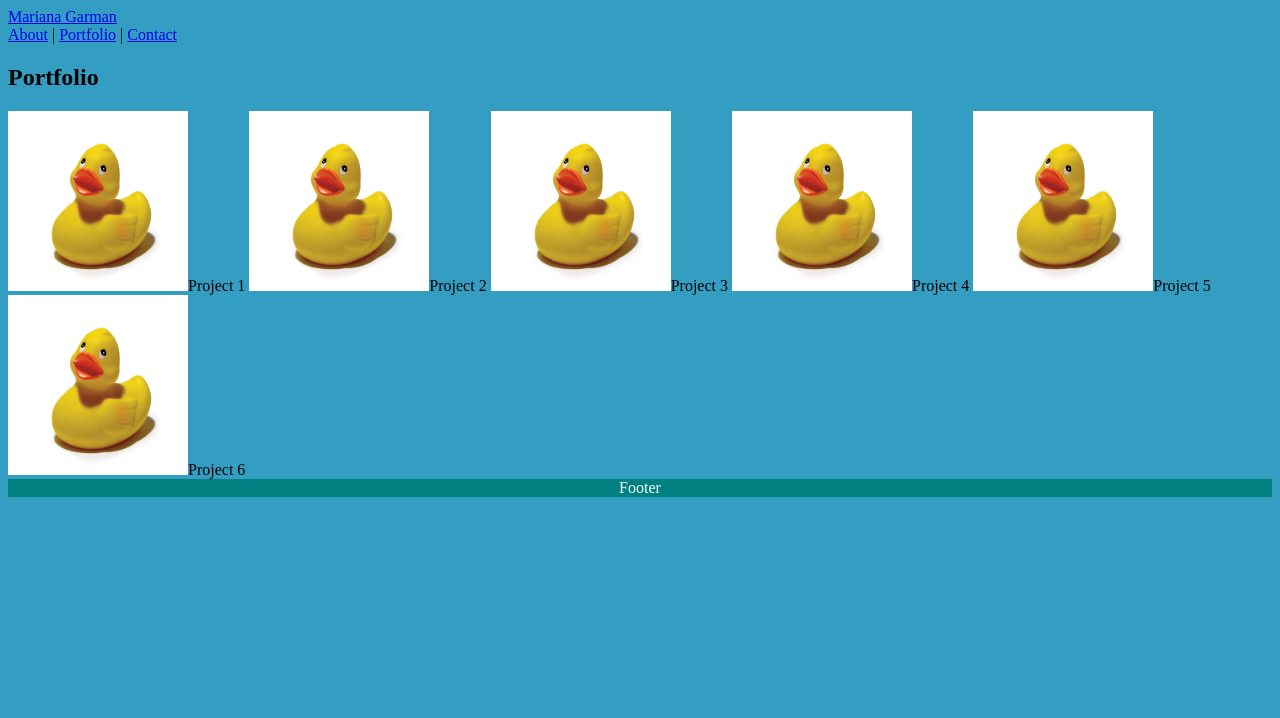
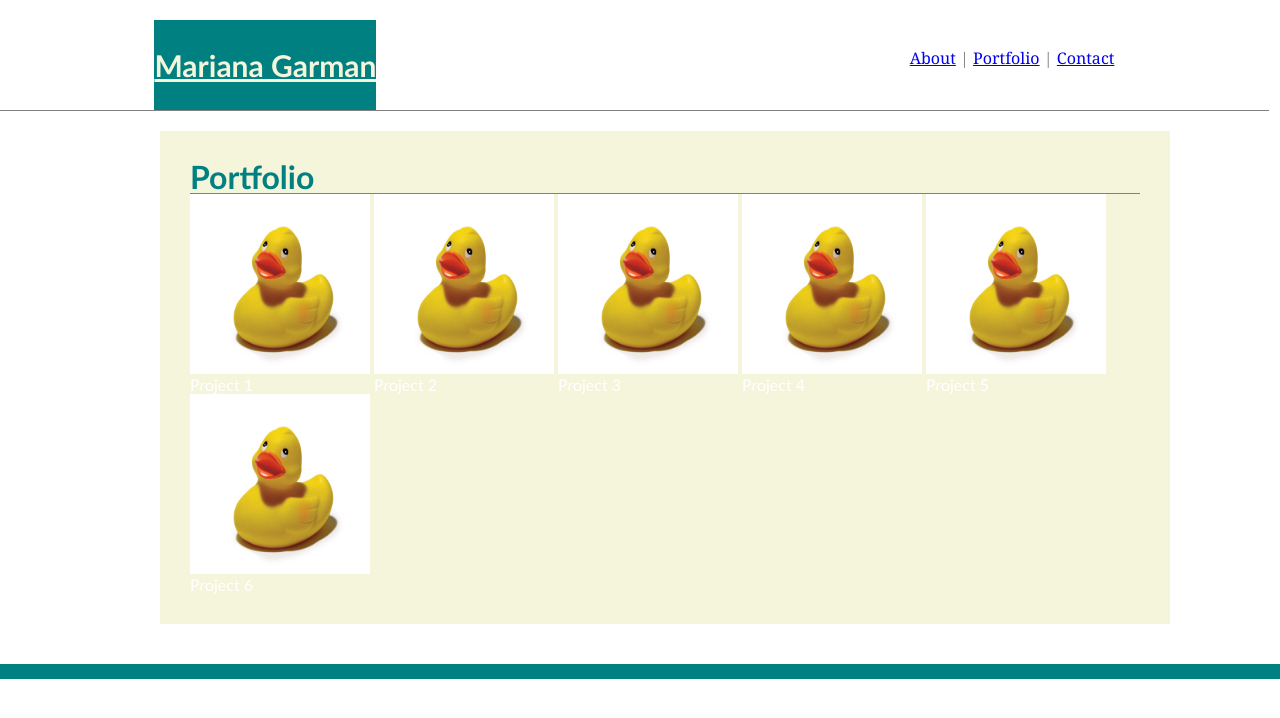
Before and after one commit to magarman/Basic-Portfolio, a plain HTML site: page portfolio.html in a window 1280 px wide. Drawn offline with Linux system fonts and the light colour scheme.

Commit message:
HTML shell ready, CSS in progress

```diff
--- /dev/null
+++ b/assets/css/reset.css
@@ -0,0 +1,48 @@
+/* http://meyerweb.com/eric/tools/css/reset/
+   v2.0 | 20110126
+   License: none (public domain)
+*/
+
+html, body, div, span, applet, object, iframe,
+h1, h2, h3, h4, h5, h6, p, blockquote, pre,
+a, abbr, acronym, address, big, cite, code,
+del, dfn, em, img, ins, kbd, q, s, samp,
+small, strike, strong, sub, sup, tt, var,
+b, u, i, center,
+dl, dt, dd, ol, ul, li,
+fieldset, form, label, legend,
+table, caption, tbody, tfoot, thead, tr, th, td,
+article, aside, canvas, details, embed,
+figure, figcaption, footer, header, hgroup,
+menu, nav, output, ruby, section, summary,
+time, mark, audio, video {
+	margin: 0;
+	padding: 0;
+	border: 0;
+	font-size: 100%;
+	font: inherit;
+	vertical-align: baseline;
+}
+/* HTML5 display-role reset for older browsers */
+article, aside, details, figcaption, figure,
+footer, header, hgroup, menu, nav, section {
+	display: block;
+}
+body {
+	line-height: 1;
+}
+ol, ul {
+	list-style: none;
+}
+blockquote, q {
+	quotes: none;
+}
+blockquote:before, blockquote:after,
+q:before, q:after {
+	content: '';
+	content: none;
+}
+table {
+	border-collapse: collapse;
+	border-spacing: 0;
+}
--- a/assets/css/style.css
+++ b/assets/css/style.css
@@ -1,71 +1,134 @@
-<!-- Will work on organizing the stylesheet in
-sequential order as much as possible after done figuring out the layout -->
 
 * {
-    box-sizing: border-box;
-    text-align: center;
-  }
-
-.top-section {
-    background: lavender;
-    padding: 15px;
-    margin-bottom: 30px;
-    height: 100px;
+    box sizing: border-box;
 }
 
-body {
-   background-color: rgb(52, 158, 194)
+
+/*Header*/
+
+/*You had margin-left: auto; and margin-right: auto; and
+it was useless*/
+
+#hyperlinks {
+    width: 96%;
+    height: 20 px;
+    /*Before watching video you had margin to 400 px, but the values below
+    refer to 0 top, 0 right and 30 bottom*/
+    margin: 0 0 5px;
+    padding: 20px;
+    border-bottom: 1px solid grey;
+    overflow: auto;
+    /*z-index: 99; This is on the video, but it didn't change anything for you*/
+    padding-bottom: 0%;
+}
+
+/*Margin set to 0 auto centers everything.*/
+
+/*A note on using width and max-width: assigning an element
+a width property gives it its definitive, end-all-be-all width.
+You are stating that "element X's width is Y", plain and simple.
+Assigning an element the max-width property, however, is
+stating that "element X's width CANNOT be MORE than Y, but
+CAN be LESS than Y". Thus, if you assign an element just a
+max-width property, it will simply take up as much space as
+necessary to wrap around the element(s) contained within it.*/
+
+#name {
+    color: beige;
+    font-size: 30px;
+    line-height: 90px;
+    font-weight: bold;
+    font-family: "Gill Sans", sans-serif;
+    background: teal;
+    height: 90 px;
+    width: 250 px;
+    float: left;
+    text-align: center
+}
+
+/* You had this and this did not work, you were getting
+simply bold letters with a highlighted-like looking box.
+#name {
+font-color: white;
+font-size: 25px;
+font-weight: bold;
+font-family: Arial, Helvetica, sans-serif;
+background: teal;
+height: 90 px;
+width: 250 px;
+float: left;
+}*/
+
+nav {
+    float: right;
+    margin-top: 30px;
+    font-family: Cambria, Cochin, Georgia, Times, 'Times New Roman', serif;
+    color: grey;
+}
+
+/* You could also style nav a or even nav a:first-child */
+
+h1, h2 {
+    font-family: "Gill Sans", sans-serif;
+}
+
+h1 {
+    font-size: 200%;
+    color: teal;
+    font-weight: 700;
+    margin-bottom: 20 px;
+    border-bottom: 1px solid grey;
+    /*Margin bottom didn't work to give some space between h2 and content below*/
 }
 
 h2 {
-   font-color: teal;
-   border-bottom: 2 px solid grey;
+    color: white;
+    font-weight: 500;
+    font-size: 22 px;
 }
 
-.name {
-    font-weight: bold;
-    font-size: 18
-    font-color: white;
-    font-family: 'Georgia', Times, Times New Roman, serif;
-    background: teal;
-    height: 80 px;
-    width: 300px;
-    border: 3px solid blue;
-    float: left;
-    align: center;
-    margin-bottom: 0px;
+p {
+   font-family: "Gill Sans", sans-serif;
+   font-size: 20 px;
+   color: darkgray;
 }
 
-.hyperlink {
-    float: right;
+#main-box {
+    padding-top: 15px;
 }
 
-.content {
-    background-color: beige;
-    width: 960px;
-    border: 15px solid green;
-    padding: 50px;
-    margin: 20px;
-    position: relative
-    box-sizing: border-box;
-    text-align: left;
-    margin-right: auto;
-    margin-left: auto;
+.main-box {
+    background: beige;
+    padding: 30px;
+    margin: 0 0 40px 0;
+    width: 100%;
+    max-width: 950px;
+    float: left;
+    border: 1 px solid grey;
 }
 
 .text {
-    font: 'Arial', 'Helvetica Neue', Helvetica, sans-serif;
-    line-height: normal;
-    display: inline-block;
+
+}
+
+section {
+
 }
 
 footer {
-    position: relative;
-    left: 0;
-    bottom: 0;
-    width: 100%;
-    height: 8%;
-    background-color: teal;
-    color: white;
-    text-align: center;
-    }
+    clear: both;
+    border-top: 15px solid teal;
+}
+.box {
+    width: 960px;
+    margin: 0 auto;
+    clear: both;
+}
+
+.project {
+    display: inline-block
+}
+
+<!-- You added the clear property which will help.
+You keep other boxes in place if you float them
+You had left and right margins set to auto -->
--- a/portfolio.html
+++ b/portfolio.html
@@ -1,16 +1,16 @@
 <!DOCTYPE html>
 <html lang="en-us">
 <!-- Your CSS must be linked somehwere in here-->
+<link rel="stylesheet" type="text/css" href="assets/css/reset.css">
 <link rel="stylesheet" type="text/css" href="assets/css/style.css">
-
 <head>
     <meta charset="UTF-8">
     <title>Basic Portfolio</title>
 </head>
 
     <body>
-        <header id="top-section">
-            <div class="hyperlinks">
+        <header id="hyperlinks">
+            <div class="box">
                 <a href="index.html" id= "name">Mariana Garman</a>
                 <nav>
                     <a href="index.html">About</a> |
@@ -20,19 +20,45 @@
             </div>
         </header>
 
-        <div class="main-content">
-            <h2>Portfolio</h2>
-            <div class="projects">
-                <img src="assets/images/ruberduck.jpg" alt="Image 1" height= "180px" width= 180px >Project 1</img>
-                <img src="assets/images/ruberduck.jpg" alt="Image 2" height= "180px" width= 180px >Project 2</img>
-                <img src="assets/images/ruberduck.jpg" alt="Image 3" height= "180px" width= 180px >Project 3</img>
-                <img src="assets/images/ruberduck.jpg" alt="Image 4" height= "180px" width= 180px >Project 4</img>
-                <img src="assets/images/ruberduck.jpg" alt="Image 5" height= "180px" width= 180px >Project 5</img>
-                <img src="assets/images/ruberduck.jpg" alt="Image 6" height= "180px" width= 180px >Project 6</img>
+        <div id="main-box" class="box">
+            <section class="main-box">
+            <h1>Portfolio</h1>
+
+            <div class="project">
+                <img src="assets/images/ruberduck.jpg" alt="Ruber duck" height= "180px" width= 180px></img>
+                <h2>Project 1</h2>
+            </div>
+
+            <div class="project">
+                <img src="assets/images/ruberduck.jpg" alt="Ruber duck" height= "180px" width= 180px></img>
+                <h2>Project 2</h2>
+            </div>
+
+            <div class="project">
+                <img src="assets/images/ruberduck.jpg" alt="Ruber duck" height= "180px" width= 180px></img>
+                <h2>Project 3</h2>
+            </div>
+
+            <div class="project">
+                <img src="assets/images/ruberduck.jpg" alt="Ruber duck" height= "180px" width= 180px></img>
+                <h2>Project 4</h2>
+            </div>
+
+            <div class="project">
+                <img src="assets/images/ruberduck.jpg" alt="Ruber duck" height= "180px" width= 180px></img>
+                <h2>Project 5</h2>
+            </div>
+
+            <div class="project">
+                <img src="assets/images/ruberduck.jpg" alt="Ruber duck" height= "180px" width= 180px></img>
+                <h2>Project 6</h2>
+            </div>
             </div>
         </div>
 
-    <footer>Footer</footer>
+        <footer>
+            <div class="box"></div>
+        </footer>
 
     </body>
 
```
Also changed, not shown: contact.html (+10 -5 lines), index.html (+11 -7 lines), 1 other file.
